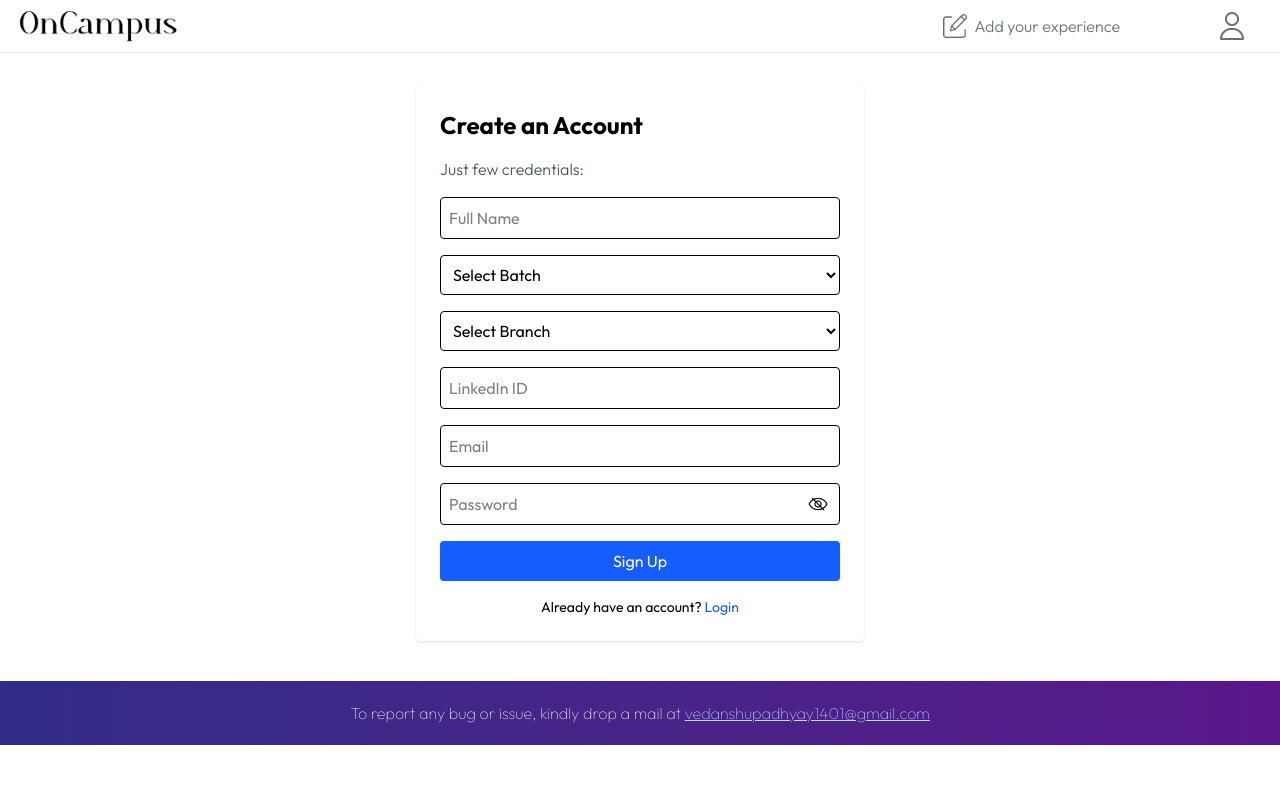
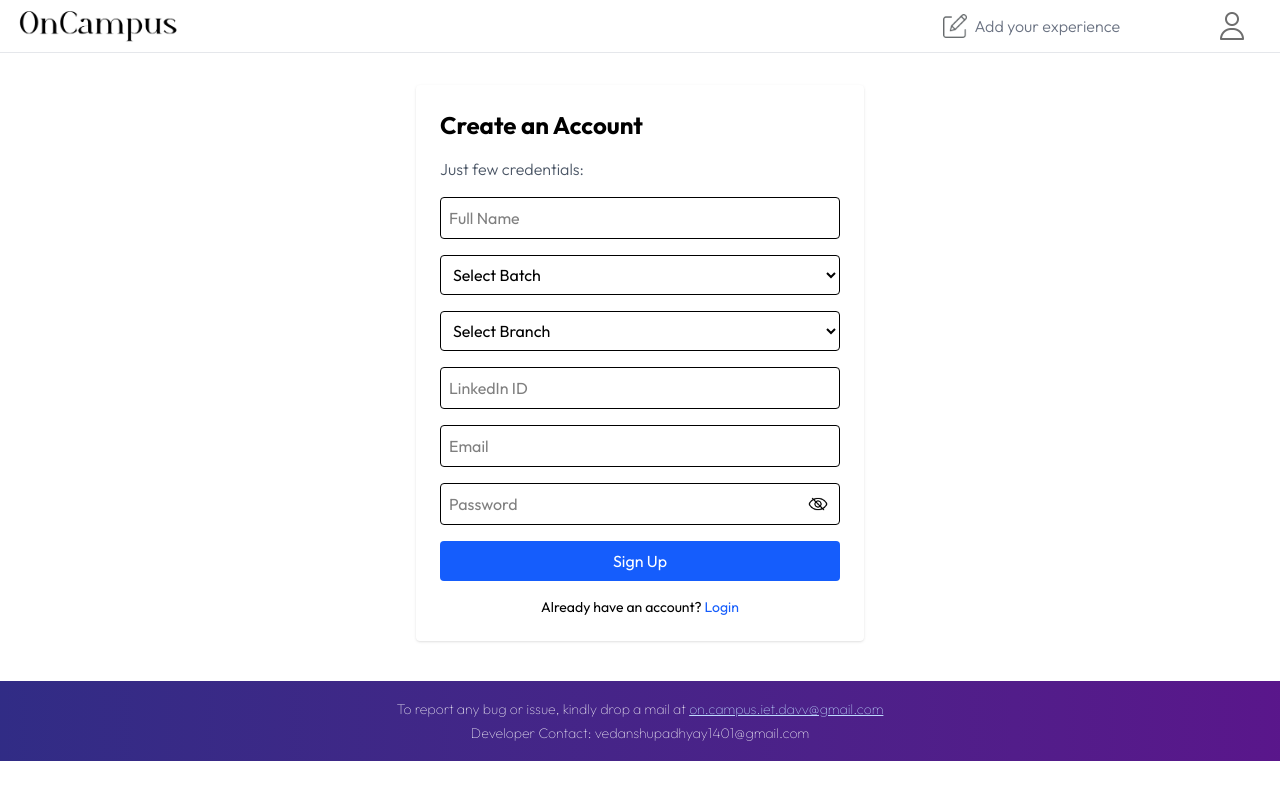
Before and after one commit to Vedanshh14/On-Campus_IET, a React (Vite) app in the folder frontend/: page /signup in a window 1280 px wide. Built offline with nearby package versions, Linux system fonts and the light colour scheme; a web font is replaced by a local one.

Commit message:
added official mail

```diff
--- a/frontend/src/components/Footer.jsx
+++ b/frontend/src/components/Footer.jsx
@@ -1,15 +1,18 @@
 export default function Footer() {
   return (
     <div className="mt-10">
-      <div className="h-16 bg-gradient-to-r from-indigo-900 to-purple-900 flex items-center justify-center px-4">
-        <p className="font-thin text-white text-center">
+      <div className="h-20 flex flex-col justify-center items-center bg-gradient-to-r from-indigo-900 to-purple-900 px-4 space-y-1">
+  <p className="font-thin text-white text-center text-sm">
     To report any bug or issue, kindly drop a mail at{" "}
     <a
-            href="mailto:vedanshupadhyay1401@gmail.com"
+      href="mailto:on.campus.iet.davv@gmail.com"
       className="underline text-blue-200 hover:text-white"
     >
-            vedanshupadhyay1401@gmail.com
+      on.campus.iet.davv@gmail.com
     </a>
+  </p>
+  <p className="font-thin text-white text-center text-sm">
+    Developer Contact: vedanshupadhyay1401@gmail.com
   </p>
 </div>
     </div>
--- a/frontend/src/pages/Home.jsx
+++ b/frontend/src/pages/Home.jsx
@@ -19,7 +19,7 @@ export default function Home() {
   const [blogs, setBlogs] = useState([]);
   const [page, setPage] = useState(1);
   const [totalPages, setTotalPages] = useState(1);
-  const limit = 2; // blogs per page,change to 15 later
+  const limit = 8; // blogs per page,change to 15 later
 
   const fetchBlogs = async () => {
     try {
--- a/frontend/src/pages/Profile.jsx
+++ b/frontend/src/pages/Profile.jsx
@@ -1,7 +1,6 @@
-import { useNavigate } from "react-router-dom";
+import { useNavigate, Link } from "react-router-dom";
 import axios from "axios";
 import { useState, useEffect } from "react";
-
 
 const API_BASE = import.meta.env.VITE_API_BASE_URL;
 
@@ -54,7 +53,9 @@ export default function Profile() {
     navigate("/post");
   };
   const handleDelete = (id) => {
-  const confirmDelete = window.confirm("Are you sure you want to delete this blog?");
+    const confirmDelete = window.confirm(
+      "Are you sure you want to delete this blog?"
+    );
     if (!confirmDelete) return;
 
     const token = localStorage.getItem("token");
@@ -64,16 +65,15 @@ export default function Profile() {
         headers: { Authorization: `Bearer ${token}` },
       })
       .then(() => {
-
         setBlogs((prevBlogs) => prevBlogs.filter((blog) => blog._id !== id));
       })
       .catch((err) => {
         console.error("Could not delete blog:", err);
       });
   };
-  const handleEdit = (id)=>{
+  const handleEdit = (id) => {
     navigate(`/editBlog/${id}`);
-  }
+  };
   if (message) return <div className="p-6 text-red-600">{message}</div>;
 
   if (!user) return <div className="p-6">User not found</div>;
@@ -141,7 +141,6 @@ export default function Profile() {
           <p className="text-gray-500 font-light">No experience posted yet.</p>
         ) : (
           blogs.map((blog) => (
-
             <div
               key={blog._id}
               className="border-b-zinc-600 rounded mt-6 p-4 shadow-sm bg-white"
@@ -149,16 +148,20 @@ export default function Profile() {
               <div className="flex items-center justify-between">
                 <h3 className="text-lg font-semibold">{blog.companyName}</h3>
                 <div className="ml-2 flex gap-[4px]">
-                    <button onClick={()=>handleEdit(blog._id)} className="p-1 cursor-pointer rounded-md hover:border hover:border-gray-300">
-
+                  <button
+                    onClick={() => handleEdit(blog._id)}
+                    className="p-1 cursor-pointer rounded-md hover:border hover:border-gray-300"
+                  >
                     <img
                       className="h-4 w-4"
                       src="/write-blog.png"
                       alt="edit icon"
                     />
                   </button>
-                    <button onClick={()=>handleDelete(blog._id)} className="p-1 cursor-pointer rounded-md hover:border hover:border-gray-300">
-
+                  <button
+                    onClick={() => handleDelete(blog._id)}
+                    className="p-1 cursor-pointer rounded-md hover:border hover:border-gray-300"
+                  >
                     <img
                       className="h-4 w-4"
                       src="/delete.png"
@@ -180,20 +183,20 @@ export default function Profile() {
               </p>
 
               <p className="mt-2 text-gray-700">
-                  {blog.experience.split(" ").slice(0, 20).join(" ")}
-                  <span className="text-blue-500">...Read more</span>
+                {blog.experience.split(" ").slice(0, 20).join(" ")}{" "}
+                <Link
+                  to={`/blog/${blog._id}`}
+                  className="text-blue-500 hover:underline"
+                >
+                  ...Read more
+                </Link>
               </p>
               <div className="flex items-center gap-1 text-sm text-gray-600 mt-2 cursor-text">
                 {/* <span>Upvotes:</span> */}
-                  <img
-                    src="/upvote.svg"
-                    alt="upvote icon"
-                    className="h-4 w-4"
-                  />
+                <img src="/upvote.svg" alt="upvote icon" className="h-4 w-4" />
                 <span className="">{blog.upvotes.length}</span>
               </div>
             </div>
-
           ))
         )}
       </div>
--- a/frontend/src/pages/SingleBlog.jsx
+++ b/frontend/src/pages/SingleBlog.jsx
@@ -61,7 +61,7 @@ export default function SingleBlog() {
     console.error("Upvote Error:", err);
   }
 };
-  if (!blog) return (<div className="p-6">Loading...</div>);
+  if (!blog) return (<div className="p-6">Blog not found</div>);
 
 
 
```
Also changed, not shown: 1 other file (tests, documents, lock files or other folders). Lines whose indentation alone changed are shown as unchanged.
